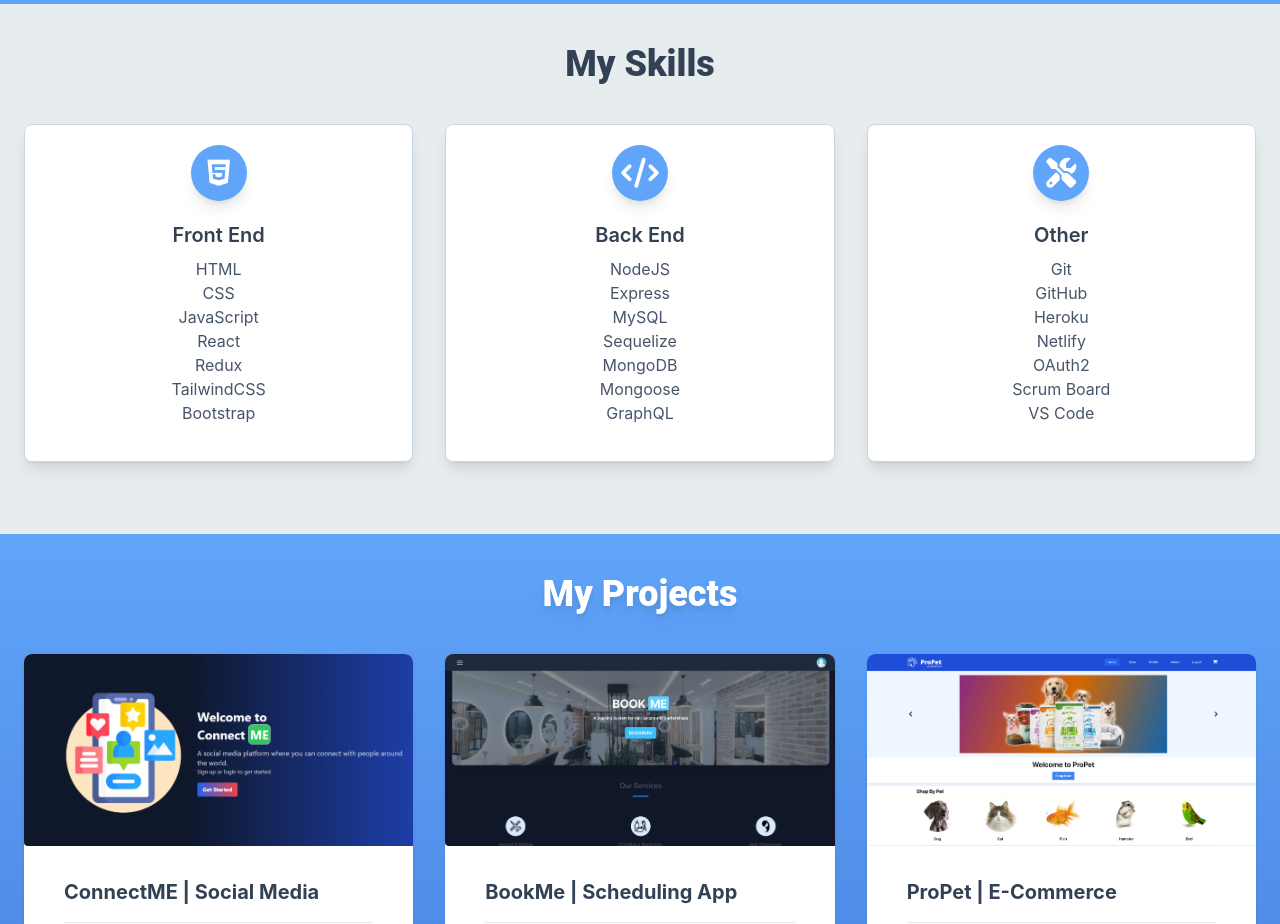
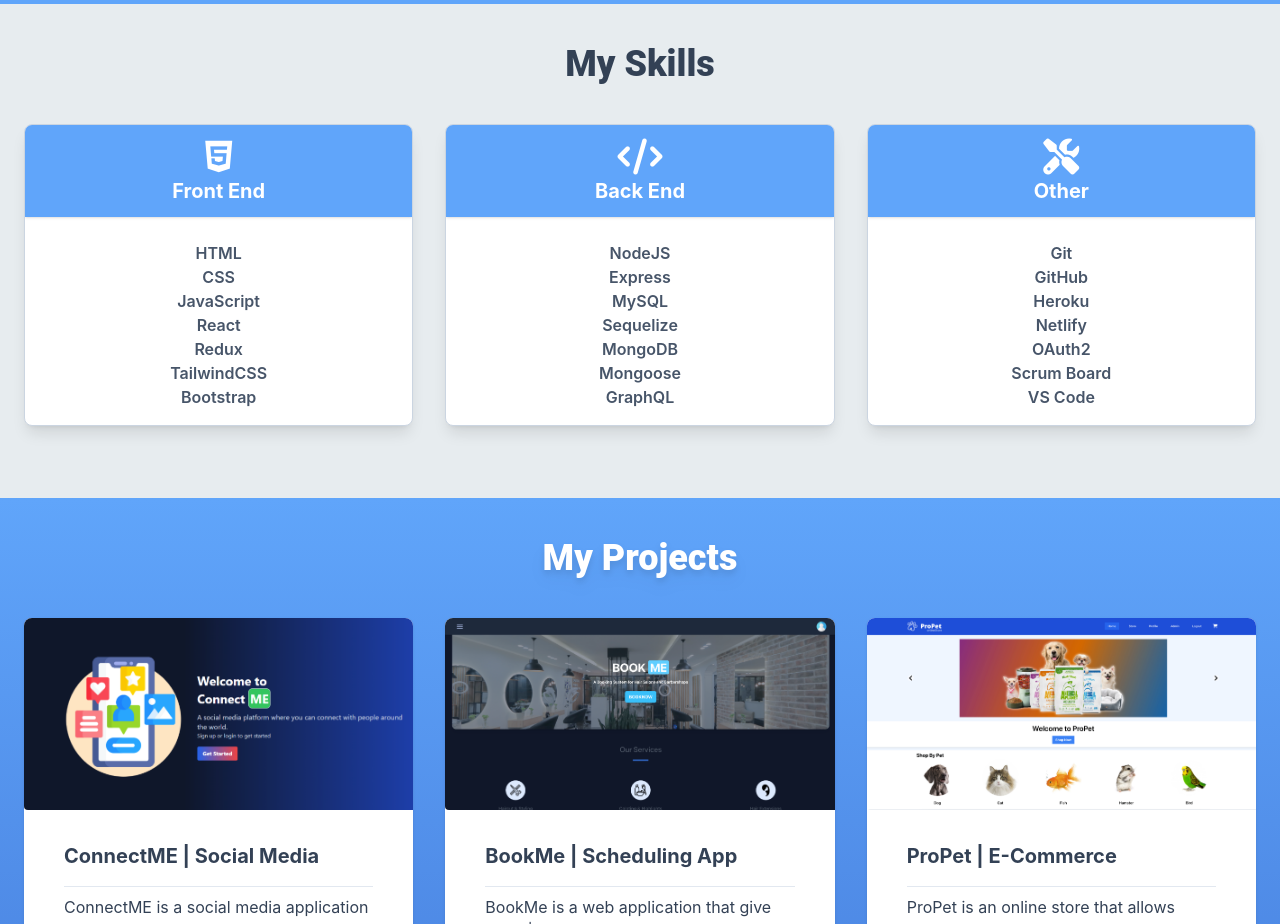
Before and after one commit to jimenezraul/raulwebdev-portfolio, a React (Create React App) app: page / in a window 1280 px wide. Shown: the part 1320-2244 px from the top of the page. Built offline with nearby package versions, Linux system fonts and the light colour scheme.

Commit message:
change skills title to the card header

```diff
--- a/src/components/GoToTheTop/index.js
+++ b/src/components/GoToTheTop/index.js
@@ -26,7 +26,7 @@ const GoToTheTop = () => {
         <div className="fixed bottom-10 right-5">
         {isVisible && (
             <div onClick={scrollToTop} className="transition-all hover:scale-110 flex justify-center items-center bg-white h-16 w-16 rounded-full cursor-pointer shadow-lg border border-slate-300">
-            <i className="text-2xl text-blue-600 fa-solid fa-angle-up"></i>
+            <i className="text-2xl text-blue-400 fa-solid fa-angle-up"></i>
             </div>
         )}
         </div>
--- a/src/components/Skills/index.js
+++ b/src/components/Skills/index.js
@@ -53,19 +53,19 @@ const Skills = () => {
               <div
                 data-aos='fade-up'
                 data-aos-duration='1000'
-                className='relative flex flex-col min-w-0 break-words bg-white w-full mb-8 shadow-lg rounded-lg border border-slate-300'
+                className='relative flex flex-col min-w-0 break-words bg-white w-full mb-8 shadow-lg rounded-lg border border-slate-300 overflow-hidden'
               >
-                <div className='px-4 py-5 flex-auto'>
-                  <div className='text-white p-3 text-center inline-flex items-center justify-center w-14 h-14 mb-5 shadow-lg rounded-full bg-blue-400'>
-                    <i className={`text-3xl ${skill.icon}`}></i>
-                  </div>
-                  <h6 className='text-slate-700 text-xl font-semibold'>
+                <div className='flex-auto'>
+                  <div className='text-white p-3 text-center inline-flex flex-col items-center justify-center w-full mb-4 shadow  bg-blue-400'>
+                              <i className={`text-4xl ${skill.icon}`}></i>
+                              <h6 className='text-white text-xl font-bold '>
                     {skill.title}
                   </h6>
+                  </div>
                   <div className='mt-2 mb-4 text-slate-600'>
                     <ul>
                       {skill.skills.map((skill, index) => (
-                        <li key={index}>{skill}</li>
+                        <li key={index} className="font-semibold">{skill}</li>
                       ))}
                     </ul>
                   </div>
```
